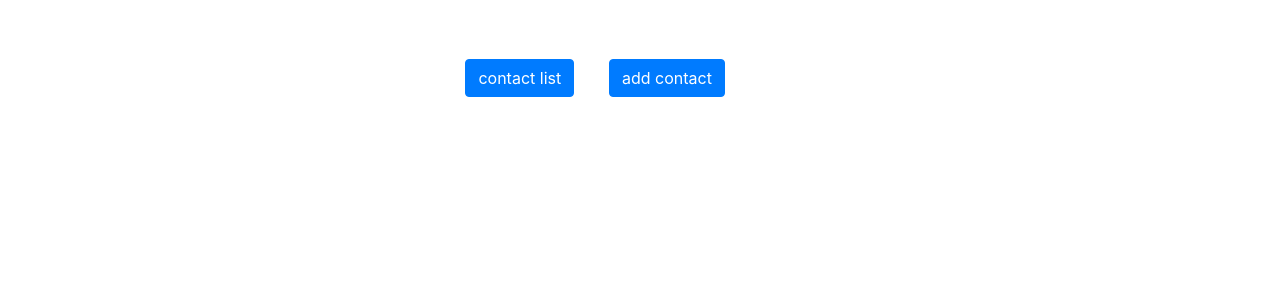
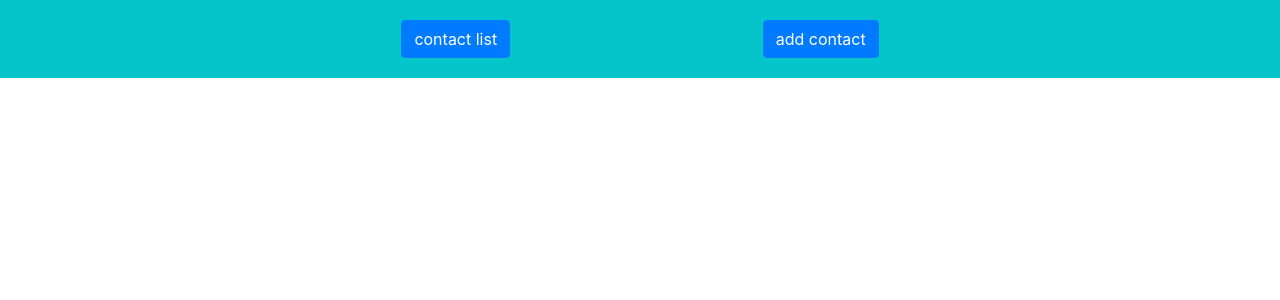
Before and after one commit to Aouadi754/Contacts_React, a React (Create React App) app: page / in a window 1280 px wide. Shown: the top 300 px of the page. Built offline with nearby package versions, Linux system fonts and the light colour scheme.

Commit message:
css style

```diff
--- a/src/Add.js
+++ b/src/Add.js
@@ -20,17 +20,17 @@ const Add = ({AddNewContact,handlChange,setNewUserContact}) => {
 
   <Form.Group controlId="formBasicPassword">
     <Form.Label>Name</Form.Label>
-    <Form.Control type="name" placeholder="name" name="name" onChange={handlChange}/>
+    <Form.Control type="name" placeholder="name"  name="name" onChange={handlChange}/>
   </Form.Group>
   <Form.Group controlId="formBasicPassword">
     <Form.Label>Picture</Form.Label>
     <Form.Control type="url" placeholder="picture" name="imageSrc" onChange={handlChange} />
   </Form.Group>
   <div className='button'>
-  <Link to='/contact list'><Button variant="primary" type="submit"  onClick={() => { AddNewContact();setNewUserContact({name:"", Email: "", imageSrc: "" }) }}>
+  <Link to='/contact list'><Button variant="primary" type="submit" style={{backgroundColor:"green"}}  onClick={() => { AddNewContact();setNewUserContact({name:"", Email: "", imageSrc: "" }) }}>
     Submit
   </Button></Link>
-  <Link to='/contact list'><Button variant="primary" type="cancel"  >
+  <Link to='/contact list'><Button variant="primary" type="cancel" style={{backgroundColor:"gold"}} >
     Cancel
   </Button></Link>
   </div>
--- a/src/App.css
+++ b/src/App.css
@@ -1,13 +1,22 @@
-.App {
+header {
+  padding: 20px 20px 20px 20px;
+  position: fixed;
+  top: 0;
+  grid-gap:5px;
+  grid-template-columns: 1fr 4fr 1fr ;
+  grid-template-areas:
+  "nt mn mn sr st sb . . . ";
+  background-color: rgb(5, 196, 202);
+  width: 100%;
+  margin-bottom: 0px;
+  z-index: 3000;
+  color: aliceblue;
   text-align: center;
-  margin-top: 20%;
+  justify-content: space-around;
   display: flex;
-  justify-content: space-around;
 }
-.List {
-  width: 23%;
-    margin-left: 35%;
-    top: 13%;
+.App a {
+  margin: 10%;
 }
 .button {
   text-align: center;
@@ -26,5 +35,36 @@ box-shadow: -1px -1px 63px 11px rgba(0,0,0,0.54);
    display: flex;
    justify-content: space-between;
    background-color: #B6B8B8;
-
+   width: 100% !important;
+   border: solid;
+   color: aquamarine;
  }
+.user {
+  display: flex;
+  grid-gap: 20px;
+  grid-template-columns: repeat(6, minmax(200px, 1fr));
+  margin-top: 5%;
+background-color: skyblue;
+}
+.movie {
+  display: grid;
+  grid-gap: 20px;
+  grid-template-columns: repeat(6, minmax(200px, 1fr));
+}
+.movie a {
+  transition: transform .3s;
+  text-decoration: none;
+}
+.add-user{
+    position: fixed;
+    height: fit-content;
+    width: 460px;
+    background-color: skyblue;
+    padding: 40px 80px 50px;
+    top: 30%;
+    left: 50%;
+    margin-left: -230px;
+    box-sizing: border-box;
+    border-radius: 15px;
+    flex-flow: column nowrap;
+  }
--- a/src/App.js
+++ b/src/App.js
@@ -27,14 +27,14 @@ function App() {
     SetUsersList(filtered)}
 
   return (
-    <div className='List'>
-    <div className="App">
+    <div className="body">
+    <header className="App">
      <Link to='/contact list'><Button variant="primary">contact list</Button> </Link>
      <Link to='/add contact'> <Button variant="primary">add contact</Button></Link>
-     </div>
+     </header>
      <div className='user'>
       <Route path='/add contact' render={ () => <Add AddNewContact={AddNewContact} handlChange={handlChange} setNewUserContact={setNewUserContact}/>} />
-        <Route path='/contact list' render={ () => <div>{UsersList.map((User, i)=><UserCard key={i} UserData={User} Delete={Delete}/>)} </div>}  />
+        <Route path='/contact list' render={ () => <div className='container' style={{maxWidth:"95%"}}>{UsersList.map((User, i)=><UserCard key={i} UserData={User} Delete={Delete}/>)} </div>}  />
         </div>
     </div>
   );
--- a/src/UserCard.js
+++ b/src/UserCard.js
@@ -7,9 +7,9 @@ import './App.css';
 
 function UserCard({UserData,Delete}) {
     return (
-        <div>
-        <div className="movie" >
-<Card style={{margin:"20px",width:"270px",height:"400px"}}>
+        <div className ='List-card'>
+        <div className="movie" style={{margin:"20px",width:"270px",height:"400px", float:"left"}} >
+<Card >
     <Card.Img style={{height:"200px"}} variant="top" src={UserData.imageSrc} alt='' />
     <Card.Body style={{background:"#B6B8B8 "}} >
     <Card.Title className="text-center"  ><h4>{UserData.name}</h4></Card.Title>
@@ -18,8 +18,10 @@ function UserCard({UserData,Delete}) {
       </Card.Text>
     </Card.Body>
     <div className='butn'>
-            <Link to='/add contact'><Button variant="primary" >Edit</Button></Link>
-            <Button variant="primary" onClick={()=> Delete(UserData)} >Delete</Button>
+
+            <Link to='/add contact'><Button variant="primary" style={{backgroundColor:"green"}}>Edit</Button></Link>
+            <Button variant="primary" style={{backgroundColor:"red"}} onClick={()=> Delete(UserData)} >Delete</Button>
+
             </div>
   </Card>
 
```
